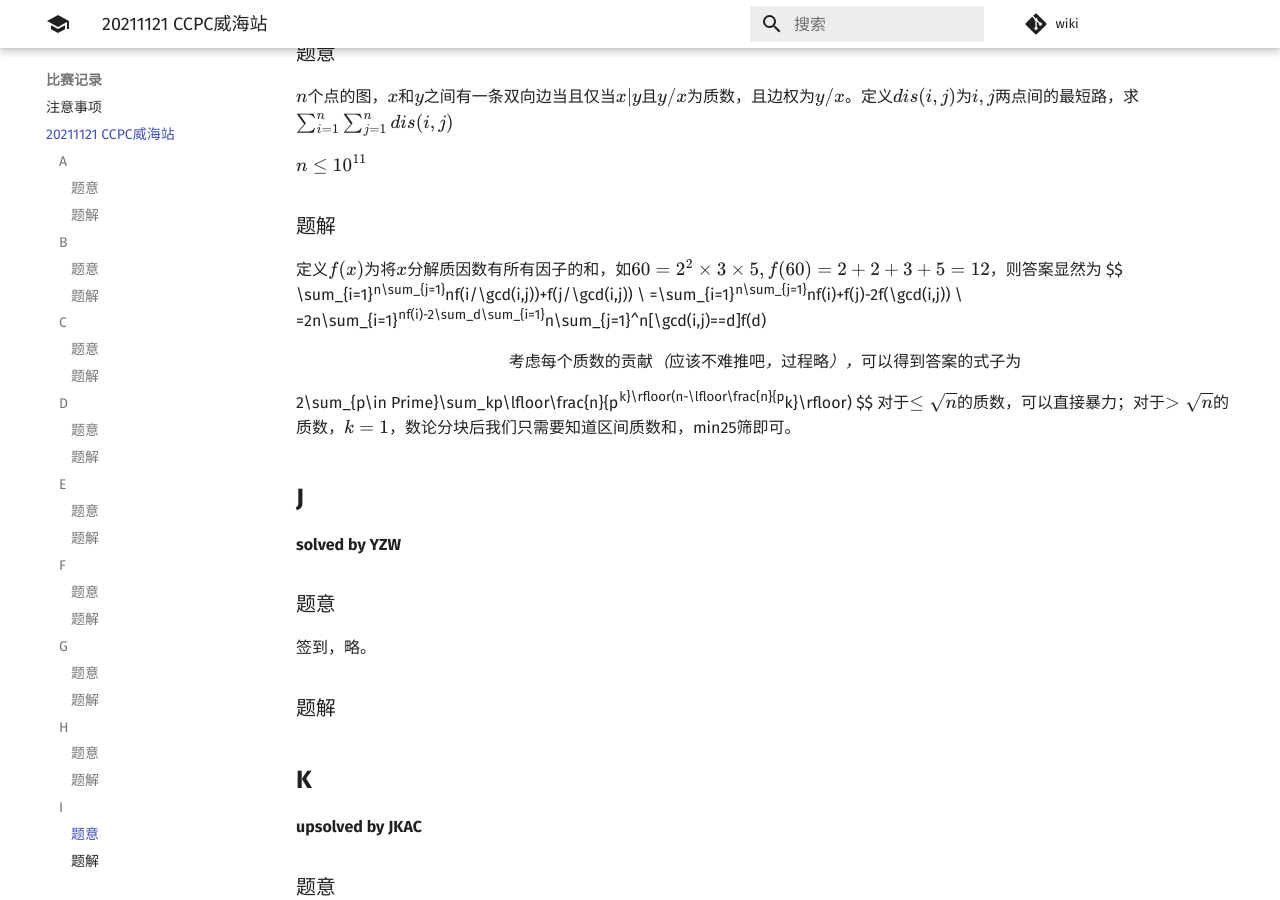
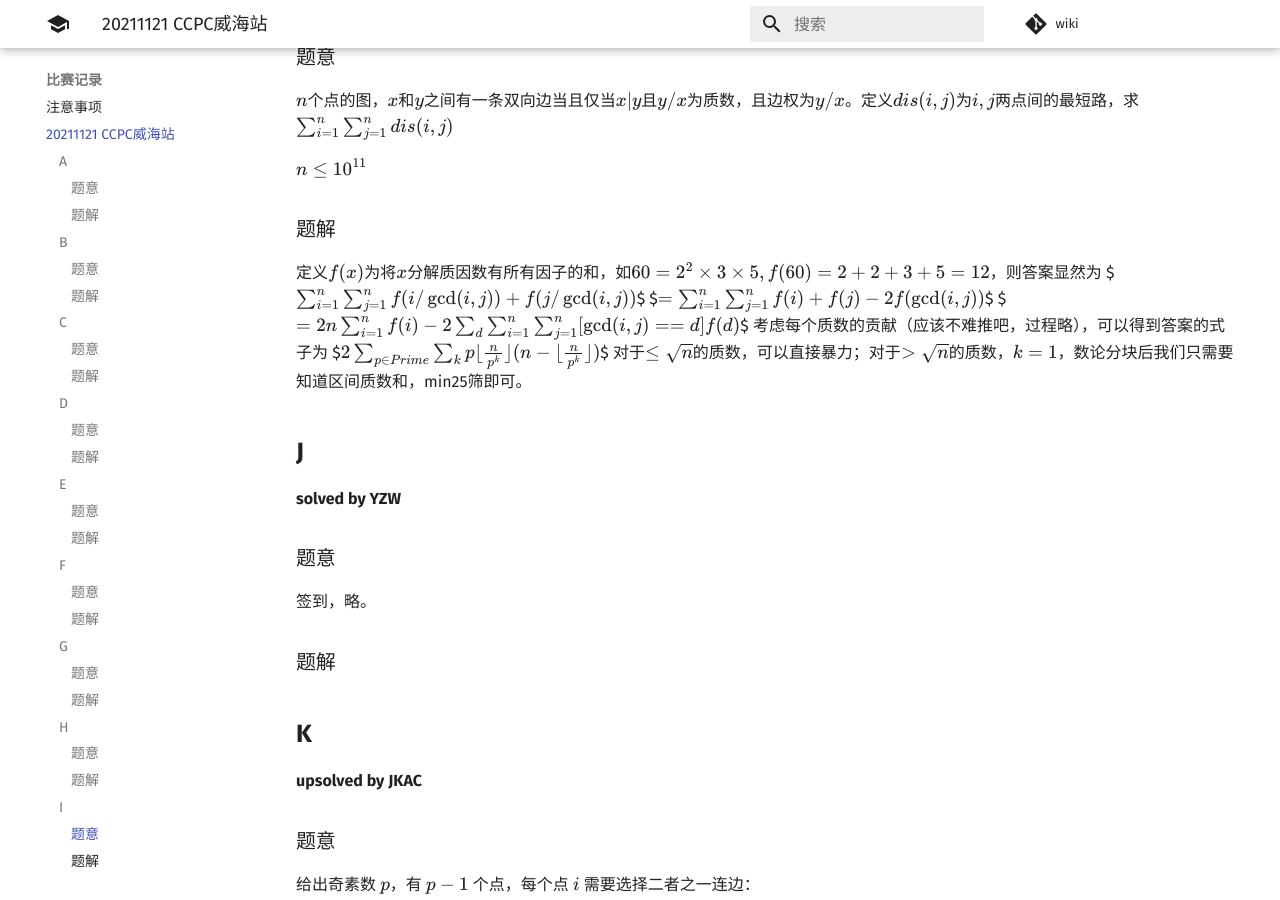
Before and after one commit to PoorMath/PoorMath.github.io, an MkDocs documentation site: the page built from docs/contest/20211121 CCPC威海站.md, in a window 1280 px wide and 900 px high, scrolled down 3513 px. Built offline with MkDocs 1.6.1 and Material for MkDocs 9.7.7, drawn with Linux system fonts in a browser that asks for light colours; comment, search, counter and statistics services are not loaded.

```diff
--- a/docs/contest/20211121 CCPC威海站.md
+++ b/docs/contest/20211121 CCPC威海站.md
@@ -139,15 +139,11 @@ $n\le10^{11}$
 ### 题解
 
 定义$f(x)$为将$x$分解质因数有所有因子的和，如$60=2^2\times3\times5,f(60)=2+2+3+5=12$，则答案显然为
-$$
-\sum_{i=1}^n\sum_{j=1}^nf(i/\gcd(i,j))+f(j/\gcd(i,j)) \\
-=\sum_{i=1}^n\sum_{j=1}^nf(i)+f(j)-2f(\gcd(i,j)) \\
-=2n\sum_{i=1}^nf(i)-2\sum_d\sum_{i=1}^n\sum_{j=1}^n[\gcd(i,j)==d]f(d)
-$$
+$$\sum_{i=1}^n\sum_{j=1}^nf(i/\gcd(i,j))+f(j/\gcd(i,j))$$
+$$=\sum_{i=1}^n\sum_{j=1}^nf(i)+f(j)-2f(\gcd(i,j))$$
+$$=2n\sum_{i=1}^nf(i)-2\sum_d\sum_{i=1}^n\sum_{j=1}^n[\gcd(i,j)==d]f(d)$$
 考虑每个质数的贡献（应该不难推吧，过程略），可以得到答案的式子为
-$$
-2\sum_{p\in Prime}\sum_kp\lfloor\frac{n}{p^k}\rfloor(n-\lfloor\frac{n}{p^k}\rfloor)
-$$
+$$2\sum_{p\in Prime}\sum_kp\lfloor\frac{n}{p^k}\rfloor(n-\lfloor\frac{n}{p^k}\rfloor)$$
 对于$\le \sqrt n$的质数，可以直接暴力；对于$>\sqrt n$的质数，$k=1$，数论分块后我们只需要知道区间质数和，min25筛即可。
 
 ## **J**
```
